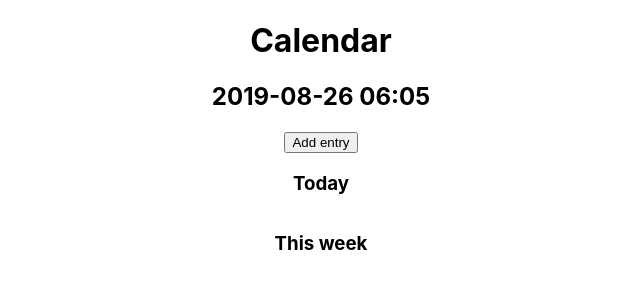
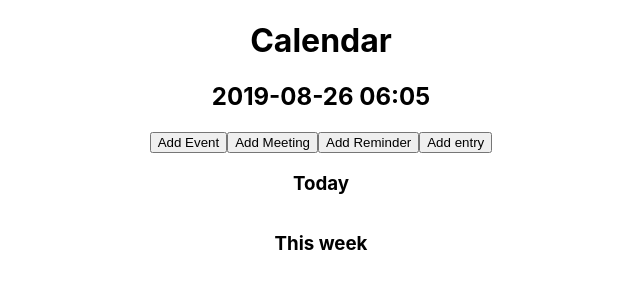
Before and after one commit to mospina/calendar, a React (Create React App) app: page / in a window 1280 px wide. Both pictures are taken after typing "Sample" into the empty fields and a click on the button "Set email". Shown: the top 300 px of the page, without its empty margins (319-959 px from the left). Built offline with nearby package versions, Linux system fonts and the light colour scheme.

Commit message:
Add nav buttons to add entries

```diff
--- a/src/components/EntryForm.js
+++ b/src/components/EntryForm.js
@@ -3,23 +3,74 @@
 import React, { Component } from 'react';
 import {Entry} from '../model/Entry';
 
+type EntryType = null | 'event' | 'meeting' | 'reminder';
+
 type Props = {
   addEntry : (Entry) => void
 }
 
-class EntryForm extends Component<Props> {
+type State = {
+  entryType : ?EntryType
+}
+
+class EntryForm extends Component<Props, State> {
+
+  constructor(props: Props){
+    super(props);
+    this.state = {
+      entryType: null
+    }
+  }
 
   runAddEntry = (fn: (Entry)=>void) => {
     const entry = new Entry('2019-08-28', '10:00');
     fn(entry);
   }
 
+  modifyEntryType = (event: SyntheticEvent<HTMLButtonElement>) => {
+    this.setState({entryType: event.currentTarget.value});
+
+    event.preventDefault();
+  }
+
+  selectFormComponent = (entryType: EntryType) => {
+    switch (entryType) {
+    case 'event':
+      return (<EventForm />);
+    case 'meeting':
+      return (<MeetingForm />);
+    case 'reminder':
+      return (<ReminderForm />);
+    default:
+      return (<div></div>);
+    }
+  }
+
   render(){
     const {addEntry} = this.props;
+    const {entryType} = this.state;
 
     return (
       <div className="entry-form">
         <div className="form-menu">
+          <button
+            value="event"
+            onClick={this.modifyEntryType}
+            type="button">
+              Add Event
+          </button>
+          <button
+            value="meeting"
+            onClick={this.modifyEntryType}
+            type="button">
+              Add Meeting
+          </button>
+          <button
+            value="reminder"
+            onClick={this.modifyEntryType}
+            type="button">
+              Add Reminder
+          </button>
           <button
             onClick={() => this.runAddEntry(addEntry)}
             type="button">
@@ -27,10 +78,15 @@ class EntryForm extends Component<Props> {
           </button>
         </div>
         <div className="form">
+        { this.selectFormComponent(entryType) }
         </div>
       </div>
     );
   };
 }
 
+const EventForm = (props) => (<div>Event</div>)
+const MeetingForm = (props) => (<div>Meeting</div>)
+const ReminderForm = (props) => (<div>Reminder</div>)
+
 export {EntryForm};
```
